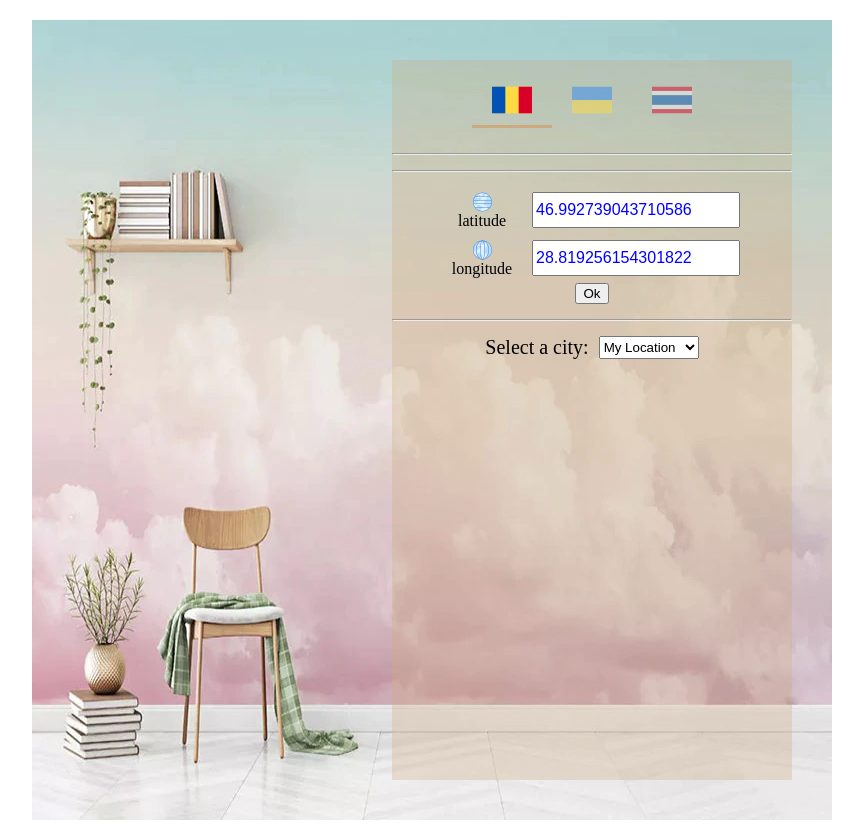
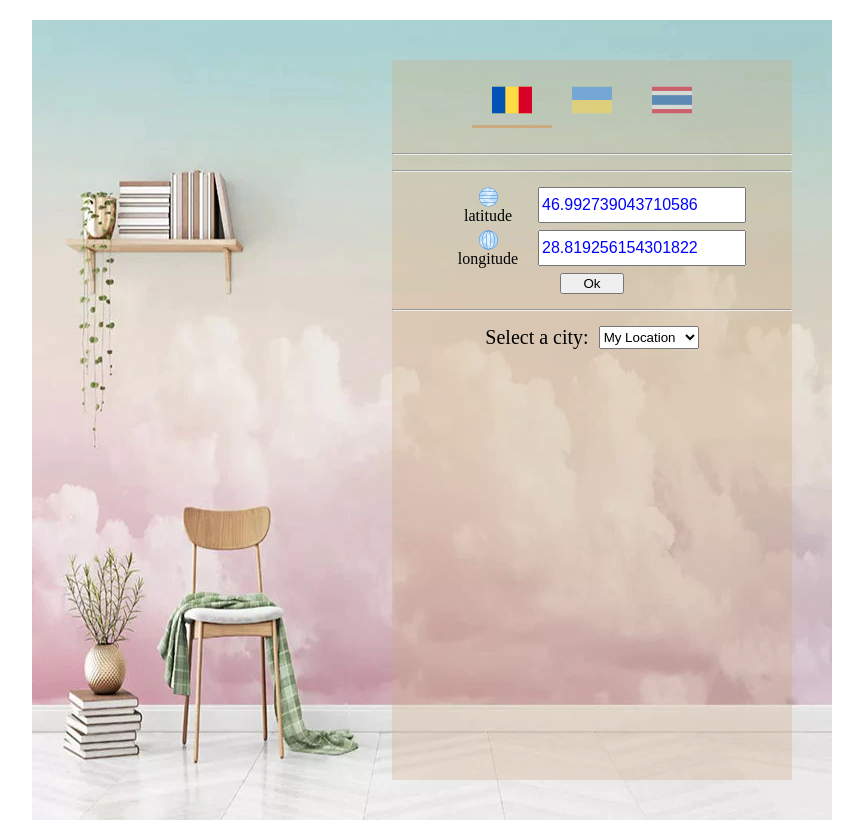
Before and after one commit to miorita76/API-meteo, a plain HTML site: page index.html in a window 1280 px wide. Shown: the whole page, without its empty margins (208-1071 px from the left). Drawn offline with Linux system fonts and the light colour scheme; no server answers.

Commit message:
Update style.css

```diff
--- a/style.css
+++ b/style.css
@@ -79,17 +79,25 @@ body {
 }
 
 .coordonates {
-    display: flex;
-    flex-wrap: wrap;
     width: 80%;
     margin: 0 auto;
     font-size: 16px;
 }
 
+.coordonates input[type='submit'] {
+    display: block;
+    width: 20%;
+    margin: 0 auto;
+}
+
 .coordonates__input {
     display: flex;
     justify-content: center;
-    margin: 5px 0;
+}
+
+#error_lat, #error_lon {
+    margin: 0 0 5px 0;
+    text-align: right;
 }
 
 .coordonates input[type='number'] {
```
